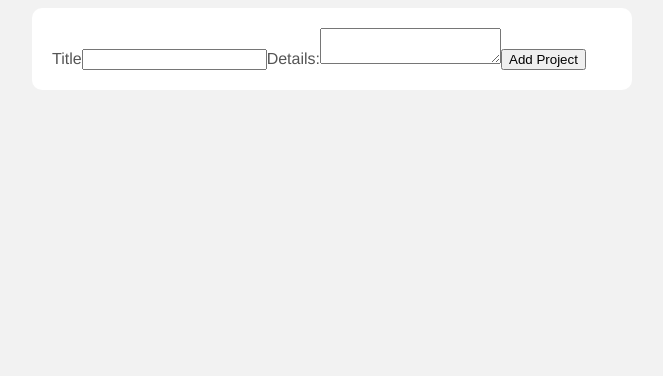
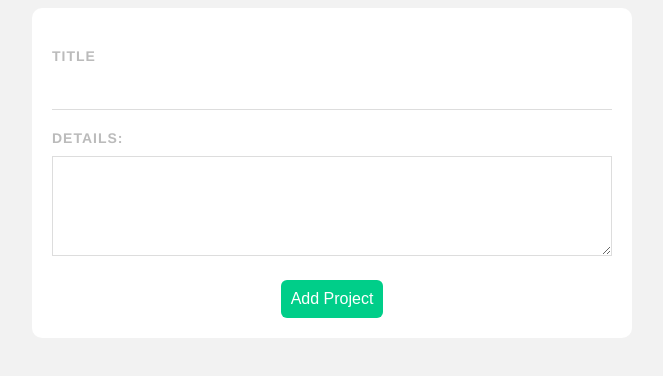
Before and after one commit to Sab-ra/project-planner, a Vue app: page /add in a window 1280 px wide. Shown: the top 376 px of the page, without its empty margins (308-971 px from the left). Built offline with nearby package versions, Linux system fonts and the light colour scheme.

Commit message:
Style the input form

```diff
--- a/src/views/AddProjectView.vue
+++ b/src/views/AddProjectView.vue
@@ -30,5 +30,37 @@
     padding: 20px;
     border-radius: 10px;
   }
-
+  label {
+    display: block;
+    color: #bbb;
+    text-transform: uppercase;
+    font-size: 14px;
+    font-weight: bold;
+    letter-spacing: 1px;
+    margin: 20px 0px 10px 0px;
+  }
+  input {
+    padding: 10px;
+    border: 0px;
+    border-bottom: 1px solid #ddd;
+    width: 100%;
+    box-sizing: border-box;
+  }
+  textarea {
+    border: 1px solid #ddd;
+    padding: 10px;
+    width: 100%;
+    box-sizing: border-box;
+    height: 100px;
+  }
+  form button {
+    display: block;
+    margin: 20px auto 0px;
+    background: #00ce89;
+    color: white;
+    padding: 10px;
+    border: 0px;
+    border-radius: 6px;
+    font-size: 16px;
+  }
 </style>
```
